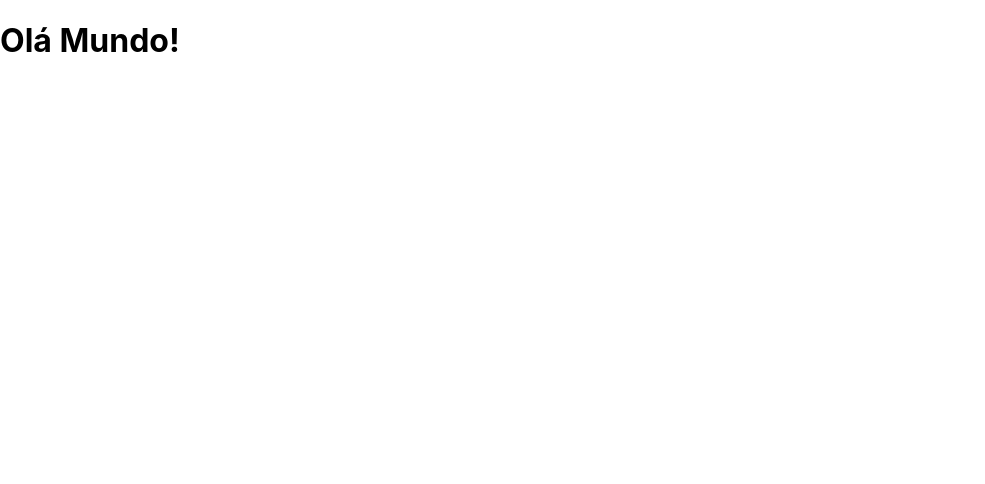
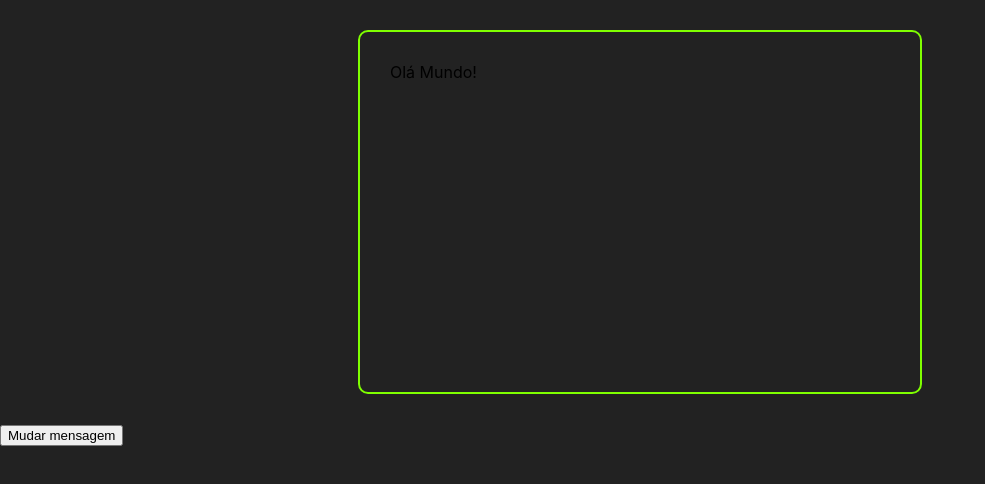
Before and after one commit to Leonardo168/2023.1.DW2A4, a React (Create React App) app: page / in a window 1280 px wide. Shown: the top 484 px of the page, without its empty margins (0-985 px from the left). Built offline with nearby package versions, Linux system fonts and the light colour scheme.

Commit message:
classe container e mudar mensagem

```diff
--- a/src/App.js
+++ b/src/App.js
@@ -1,9 +1,19 @@
-import React from "react"
+import React, { useState } from "react"
+
+import './App.css'
 
 const App = () => {
-  const mensagem = 'Olá Mundo!'
+  // let message = 'Olá Mundo!'
+  const [message, setMessage] = useState('Olá Mundo!');
 
-  return<h1>{mensagem}</h1>
+  return (
+    <div>
+      <div className="container">{message}</div>
+      <button onClick={() => setMessage("Adeus Mundo!")}>
+        Mudar mensagem
+      </button>
+    </div>
+  );
 };
 
 export default App;
--- a/src/index.css
+++ b/src/index.css
@@ -5,6 +5,7 @@ body {
     sans-serif;
   -webkit-font-smoothing: antialiased;
   -moz-osx-font-smoothing: grayscale;
+  background-color: #222;
 }
 
 code {
```
